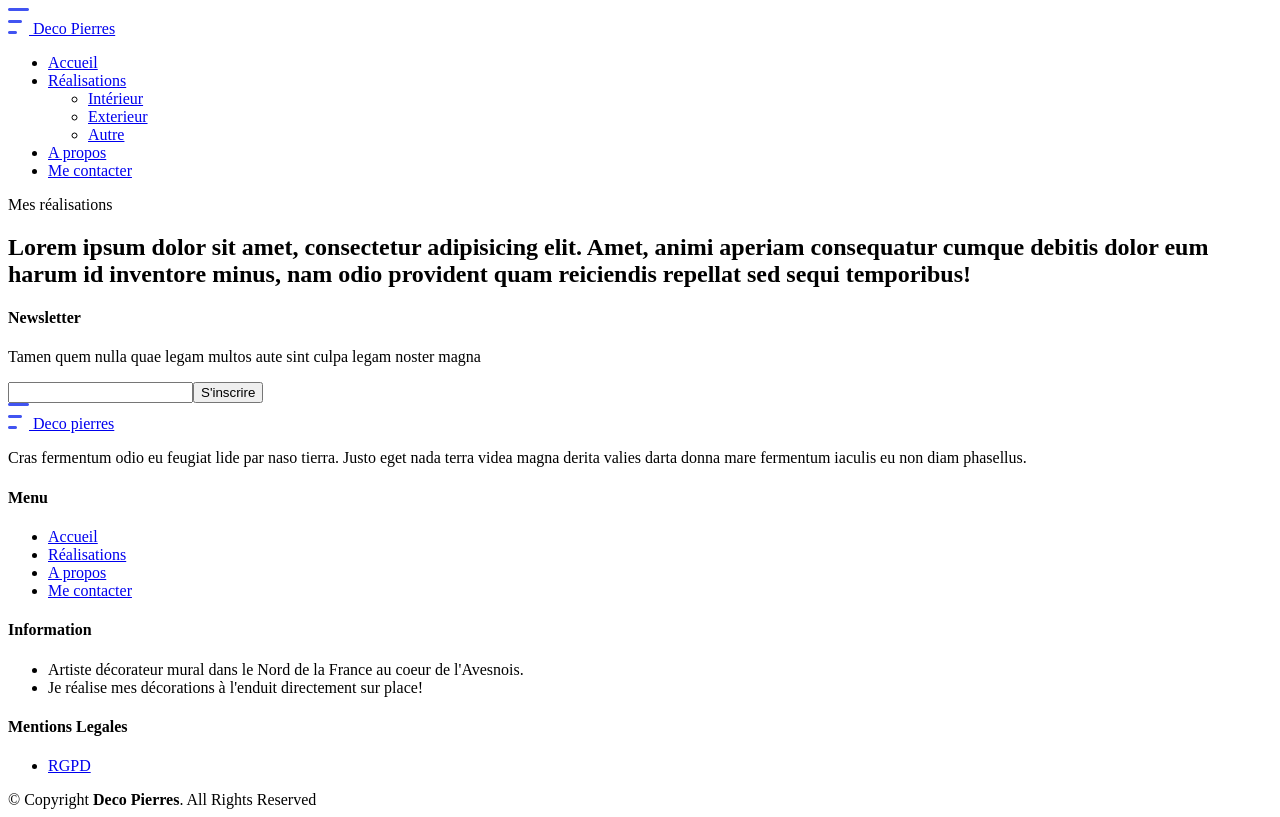
After one commit to ArnaudDuthoit/ProjetStage, a Symfony app: template templates/realisation/index.html.twig in a window 1280 px wide. The commit adds this page. Run offline with Twig, Linux system fonts and the light colour scheme; the template is opened without the code that fills it, so the values that code supplies are empty; some libraries are stand-ins or nearby versions.

Commit message:
- Ajout pages réalisations + pagination - MAJ navbar + footer

```diff
--- a/composer.json
+++ b/composer.json
@@ -12,6 +12,7 @@
         "doctrine/doctrine-bundle": "^2.2",
         "doctrine/doctrine-migrations-bundle": "^3.0",
         "doctrine/orm": "^2.8",
+        "knplabs/knp-paginator-bundle": "^5.4",
         "phpdocumentor/reflection-docblock": "^5.2",
         "sensio/framework-extra-bundle": "^6.1",
         "symfony/asset": "5.2.*",
--- a/config/bundles.php
+++ b/config/bundles.php
@@ -14,4 +14,5 @@ return [
     Twig\Extra\TwigExtraBundle\TwigExtraBundle::class => ['all' => true],
     Symfony\WebpackEncoreBundle\WebpackEncoreBundle::class => ['all' => true],
     Doctrine\Bundle\FixturesBundle\DoctrineFixturesBundle::class => ['dev' => true, 'test' => true],
+    Knp\Bundle\PaginatorBundle\KnpPaginatorBundle::class => ['all' => true],
 ];
--- a/templates/base/footer.html.twig
+++ b/templates/base/footer.html.twig
@@ -21,7 +21,7 @@
         <div class="container">
             <div class="row gy-4">
                 <div class="col-lg-5 col-md-12 footer-info">
-                    <a href="#" class="logo d-flex align-items-center">
+                    <a href="{{ path('home') }}" class="logo d-flex align-items-center">
                         <img src="/img/logo.png" alt="">
                         <span>Deco pierres</span>
                     </a>
@@ -37,9 +37,9 @@
                 <div class="col-lg-2 col-6 footer-links">
                     <h4>Menu</h4>
                     <ul>
-                        <li><i class="bi bi-chevron-right"></i> <a href="#">Accueil</a></li>
+                        <li><i class="bi bi-chevron-right"></i> <a href="{{ path('home') }}">Accueil</a></li>
+                        <li><i class="bi bi-chevron-right"></i> <a href="{{ path('realisations') }}">Réalisations</a></li>
                         <li><i class="bi bi-chevron-right"></i> <a href="#">A propos</a></li>
-                        <li><i class="bi bi-chevron-right"></i> <a href="#">Réalisations</a></li>
                         <li><i class="bi bi-chevron-right"></i> <a href="#"> Me contacter</a></li>
                     </ul>
                 </div>
@@ -68,11 +68,6 @@
             &copy; Copyright <strong><span>Deco Pierres</span></strong>. All Rights Reserved
         </div>
         <div class="credits">
-            <!-- All the links in the footer should remain intact. -->
-            <!-- You can delete the links only if you purchased the pro version. -->
-            <!-- Licensing information: https://bootstrapmade.com/license/ -->
-            <!-- Purchase the pro version with working PHP/AJAX contact form: https://bootstrapmade.com/flexstart-bootstrap-startup-template/ -->
-            Designed by <a href="https://bootstrapmade.com/">BootstrapMade</a>
         </div>
     </div>
 
--- a/templates/base/navbar.html.twig
+++ b/templates/base/navbar.html.twig
@@ -2,23 +2,22 @@
 <header id="header" class="header fixed-top">
     <div class="container-fluid container-xl d-flex align-items-center justify-content-between">
 
-        <a href="#" class="logo d-flex align-items-center">
+        <a href="{{ path('home') }}" class="logo d-flex align-items-center">
             <img src="/img/logo.png" alt="">
             <span>Deco Pierres</span>
         </a>
 
         <nav id="navbar" class="navbar">
             <ul>
-                <li><a class="nav-link scrollto" href="#">Accueil</a></li>
-                <li><a class="nav-link scrollto" href="#">A propos</a></li>
-
-                <li class="dropdown"><a href="#"><span>Réalisations</span> <i class="bi bi-chevron-down"></i></a>
+                <li><a class="nav-link scrollto" href="{{ path('home') }}">Accueil</a></li>
+                <li class="dropdown"><a href="{{ path('realisations') }}"><span>Réalisations</span> <i class="bi bi-chevron-down"></i></a>
                     <ul>
                         <li><a href="#">Intérieur</a></li>
                         <li><a href="#">Exterieur</a></li>
                         <li><a href="#">Autre</a></li>
                     </ul>
                 </li>
+                <li><a class="nav-link scrollto" href="#">A propos</a></li>
                 <li><a class="getstarted scrollto" href="#">Me contacter</a></li>
             </ul>
             <i class="bi bi-list mobile-nav-toggle"></i>
--- /dev/null
+++ b/templates/realisation/index.html.twig
@@ -0,0 +1,39 @@
+{% extends 'base.html.twig' %}
+
+{% block title %}Hello RealisationController!{% endblock %}
+
+{% block body %}
+    <section id="team" class="team mt-4">
+
+        <div class="container">
+
+            <header class="section-header">
+                <p>Mes réalisations</p>
+                <h2>Lorem ipsum dolor sit amet, consectetur adipisicing elit. Amet, animi aperiam consequatur cumque
+                    debitis dolor eum harum id inventore minus, nam odio provident quam reiciendis repellat sed sequi
+                    temporibus!</h2>
+            </header>
+
+            <div class="row gy-4">
+                {% for realisation in realisations %}
+                    <div class="col-lg-4 col-md-6 d-flex align-items-stretch">
+                        <div class="member">
+                            <div class="member-img">
+                                <img src="{{ realisation.file }}" class="img-fluid" alt="">
+                            </div>
+                            <div class="member-info">
+                                <h4>{{ realisation.nom }}</h4>
+                                <span>Ajoutée le {{ realisation.createdAt|date('d/m/Y') }}</span>
+                                <p>{{ realisation.description|u.truncate(200, '...', false) }}</p>
+                            </div>
+                        </div>
+                    </div>
+                {% endfor %}
+            </div>
+        </div>
+    </section>
+    <div class="d-flex justify-content-center">
+        {% do realisations.setPageRange(2) %}
+        {{ knp_pagination_render(realisations, 'base/pagination.html.twig') }}
+    </div>
+{% endblock %}
```
Also changed, not shown: src/Controller/RealisationController.php (added, +36 -0 lines), templates/base/pagination.html.twig (added, +73 -0 lines), 2 other files.
